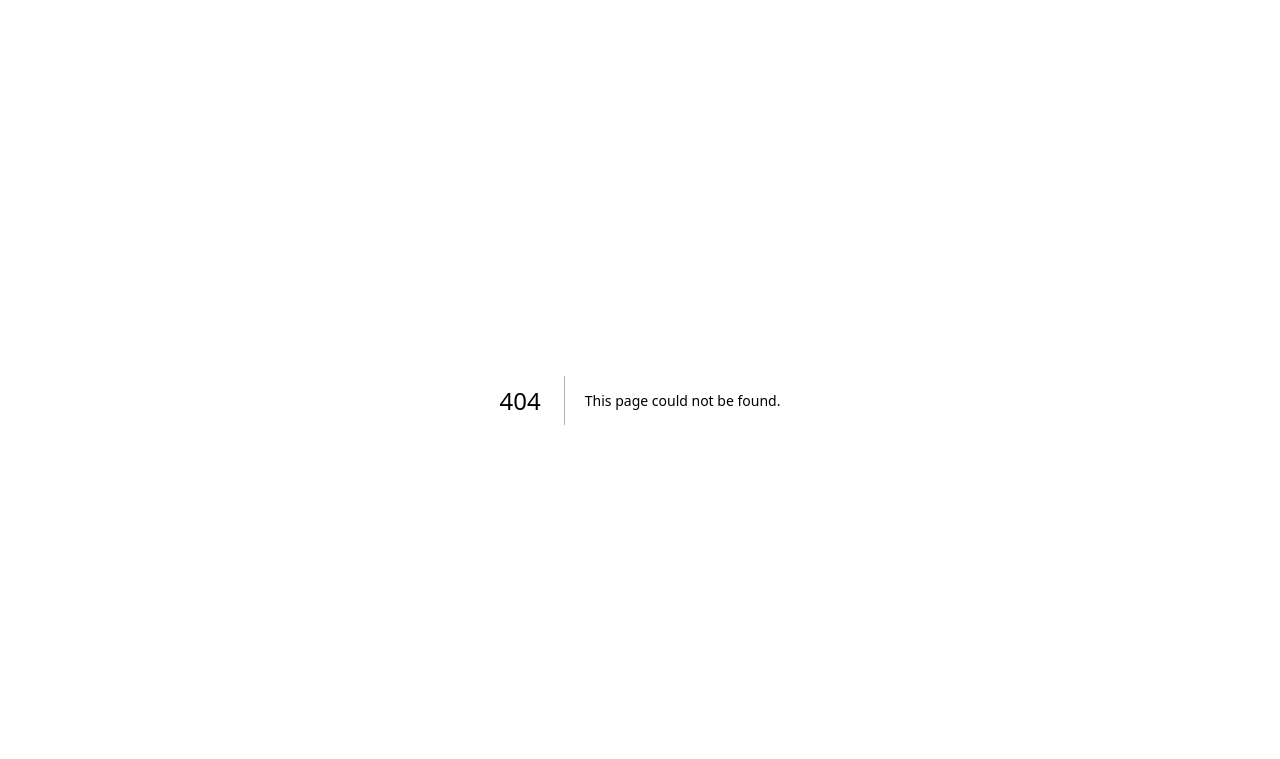
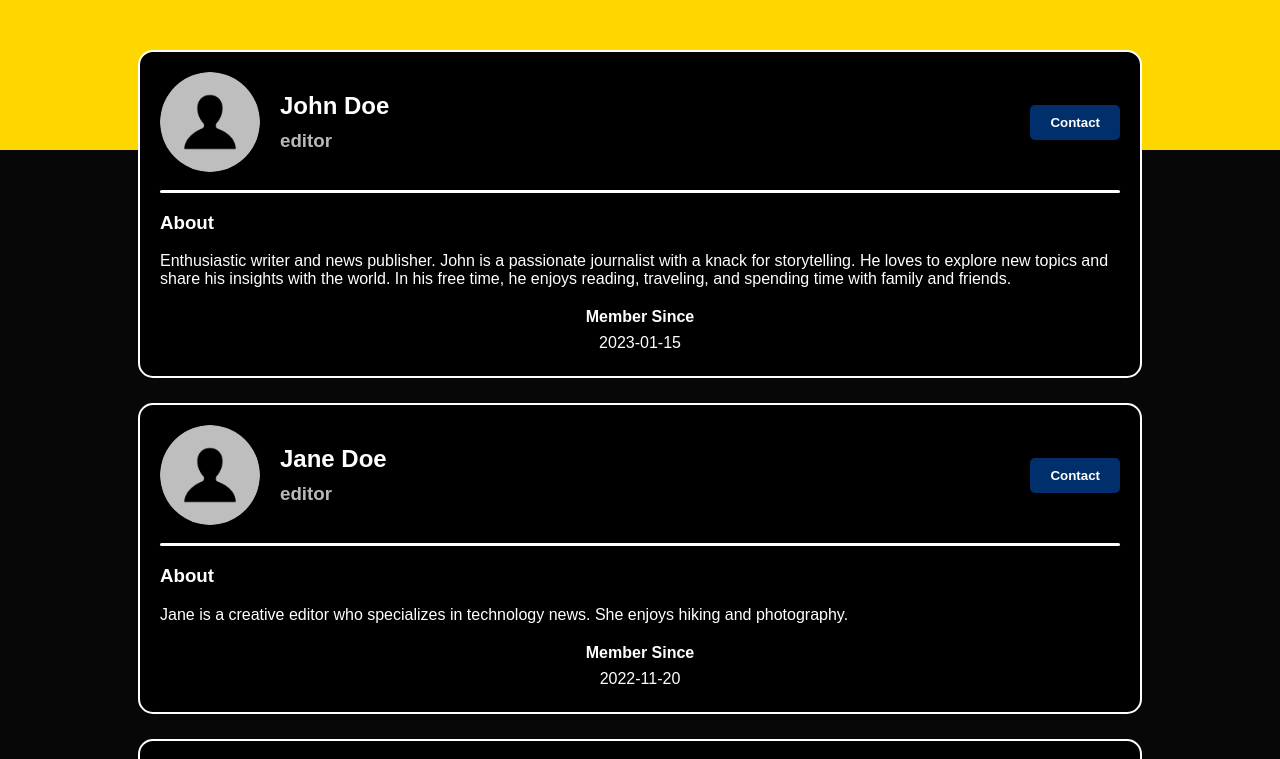
Before and after one commit to gastighost/news-publisher-application, a Next.js app in the folder front/: page /userinfo in a window 1280 px wide. Before the commit this address had no page. Shown: the top 759 px of the page. Built offline with nearby package versions, Linux system fonts and the light colour scheme.

Commit message:
user information page for single and multiple users

```diff
--- /dev/null
+++ b/front/src/app/userinfo/[id]/button.tsx
@@ -0,0 +1,27 @@
+// this should be moved in /components once the other PR is merged
+
+import { ReactNode } from "react";
+import styles from "./page.module.css";
+
+interface EditorButtonProps {
+  bgColor?: string;
+  children: ReactNode;
+  clickEvent: () => void;
+}
+
+export default function EditorButton({
+  bgColor = "white",
+  children,
+  clickEvent,
+}: EditorButtonProps) {
+  return (
+    <button
+      className={styles.btn}
+      style={{ backgroundColor: bgColor }}
+      type="button"
+      onClick={() => clickEvent()}
+    >
+      {children}
+    </button>
+  );
+}
--- /dev/null
+++ b/front/src/app/userinfo/[id]/page.module.css
@@ -0,0 +1,89 @@
+.layer1 {
+  z-index: 1;
+  position: absolute;
+  background-color: #ffd700;
+  height: 150px;
+  width: 100%;
+}
+
+.layer2 {
+  z-index: 2;
+  background-color: black;
+  border: 2px solid white;
+  border-radius: 15px;
+  width: 75%;
+  position: relative;
+  margin: 0 auto;
+  top: 50px;
+  padding: 20px;
+}
+
+.divider {
+  width: 100%;
+  height: 3px;
+  border-radius: 1000px;
+  background-color: white;
+}
+
+.upper {
+  display: flex;
+  justify-content: flex-start;
+  align-items: center;
+  gap: 20px;
+}
+.contact {
+  margin-left: auto;
+}
+.avatar {
+  width: 100px;
+  height: 100px;
+  border-radius: 50%;
+}
+
+.nameFlex {
+  display: flex;
+  flex-direction: column;
+}
+
+.name {
+  margin: 5px 0;
+}
+
+.memberFlex {
+  display: flex;
+  justify-content: space-between;
+  flex-direction: column;
+  align-items: center;
+}
+
+.memberFlex > * {
+  margin: 4px;
+}
+
+@media screen and (max-width: 560px) {
+  .layer1 {
+    height: 250px;
+  }
+  .upper {
+    flex-direction: column;
+    align-items: center;
+    gap: 5px;
+  }
+  .contact {
+    margin-left: 0;
+  }
+  .nameFlex {
+    align-items: center;
+  }
+}
+
+/* This is style for EditorButton component, this should be in components */
+.btn {
+  border: none;
+  border-radius: 5px;
+  text-align: center;
+  cursor: pointer;
+  color: white;
+  padding: 10px 20px;
+  font-weight: bold;
+}
--- /dev/null
+++ b/front/src/app/userinfo/[id]/userInfoPage.tsx
@@ -0,0 +1,61 @@
+import styles from "./page.module.css";
+import EditorButton from "./button";
+
+interface UserInfoPageProps {
+  user: {
+    id: string;
+    email: string;
+    username: string;
+    firstName: string;
+    lastName: string;
+    bio?: string;
+    avatar?: string;
+    type: string;
+    registrationDate?: string;
+    lastLoginDate?: string;
+    userStatus: string;
+  };
+}
+
+export default function UserInfoPage({ user }: UserInfoPageProps) {
+  // default values
+  const {
+    bio = "Amazing writer and news publisher.",
+    avatar = "/default-avatar.png",
+    registrationDate = "Unknown",
+  } = user;
+
+  return (
+    <>
+      <div className={styles.layer2}>
+        <div className={styles.upper}>
+          <img className={styles.avatar} src={avatar} alt="User Profile"></img>
+          <div className={styles.nameFlex}>
+            <h2
+              className={styles.name}
+            >{`${user.firstName} ${user.lastName}`}</h2>
+            <h3 className={styles.name} style={{ color: "#b9b9b9" }}>
+              {user.type}
+            </h3>
+          </div>
+          <div className={styles.contact}>
+            <EditorButton
+              bgColor="#002f6c"
+              clickEvent={() => alert(`Sending email to ${user.email}`)}
+            >
+              Contact
+            </EditorButton>
+          </div>
+        </div>
+        <br></br>
+        <div className={styles.divider}></div>
+        <h3>About</h3>
+        <p>{bio}</p>
+        <div className={styles.memberFlex}>
+          <h4>Member Since</h4>
+          <p>{user.registrationDate}</p>
+        </div>
+      </div>
+    </>
+  );
+}
--- /dev/null
+++ b/front/src/app/userinfo/mockusers.js
@@ -0,0 +1,41 @@
+// this is just a placeholder for all the users
+const mockusers = [
+  {
+    id: "1",
+    username: "johndoe",
+    email: "johndoe@example.com",
+    firstName: "John",
+    lastName: "Doe",
+    bio: "Enthusiastic writer and news publisher. John is a passionate journalist with a knack for storytelling. He loves to explore new topics and share his insights with the world. In his free time, he enjoys reading, traveling, and spending time with family and friends.",
+    type: "editor",
+    registrationDate: "2023-01-15",
+    lastLoginDate: "2024-06-01",
+    userStatus: "active",
+  },
+  {
+    id: "2",
+    username: "janedoe",
+    email: "janedoe@example.com",
+    firstName: "Jane",
+    lastName: "Doe",
+    bio: "Jane is a creative editor who specializes in technology news. She enjoys hiking and photography.",
+    type: "editor",
+    registrationDate: "2022-11-20",
+    lastLoginDate: "2024-05-30",
+    userStatus: "active",
+  },
+  {
+    id: "3",
+    username: "bobsmith",
+    email: "bobsmith@example.com",
+    firstName: "Bob",
+    lastName: "Smith",
+    bio: "Bob is a senior journalist with over 10 years of experience in investigative reporting.",
+    type: "journalist",
+    registrationDate: "2021-07-10",
+    lastLoginDate: "2024-06-02",
+    userStatus: "inactive",
+  },
+];
+
+export default mockusers;
--- /dev/null
+++ b/front/src/app/userinfo/page.tsx
@@ -0,0 +1,19 @@
+"use client";
+import styles from "./[id]/page.module.css";
+import mockusers from "./mockusers";
+import UserInfoPage from "./[id]/userInfoPage";
+
+import React from "react";
+
+export default function Page({ params }: { params: Promise<{ id: string }> }) {
+  return (
+    <>
+      <div className={styles.layer1}></div>
+      {mockusers.map((mockuser) => (
+        <div key={mockuser.id} style={{ marginBottom: "25px" }}>
+          <UserInfoPage user={mockuser} />
+        </div>
+      ))}
+    </>
+  );
+}
```
Also changed, not shown: front/src/app/userinfo/[id]/page.tsx (added, +28 -0 lines).
